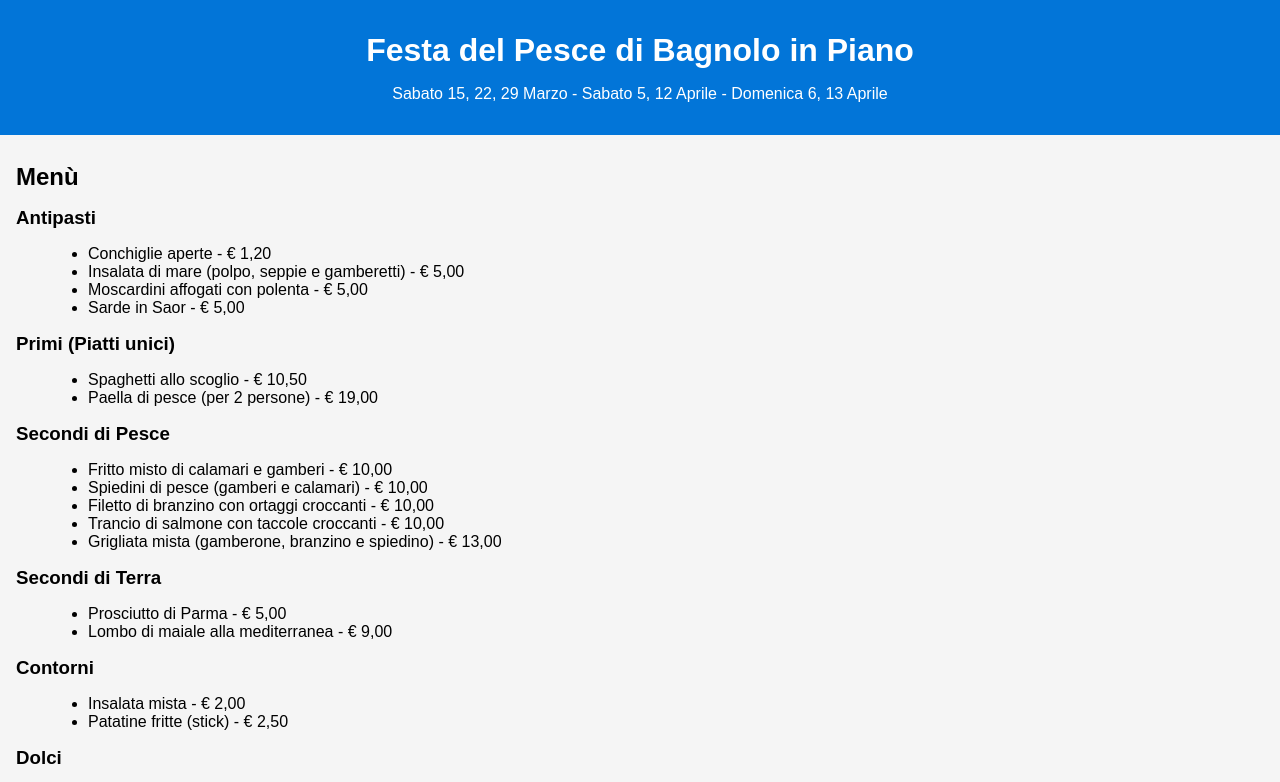
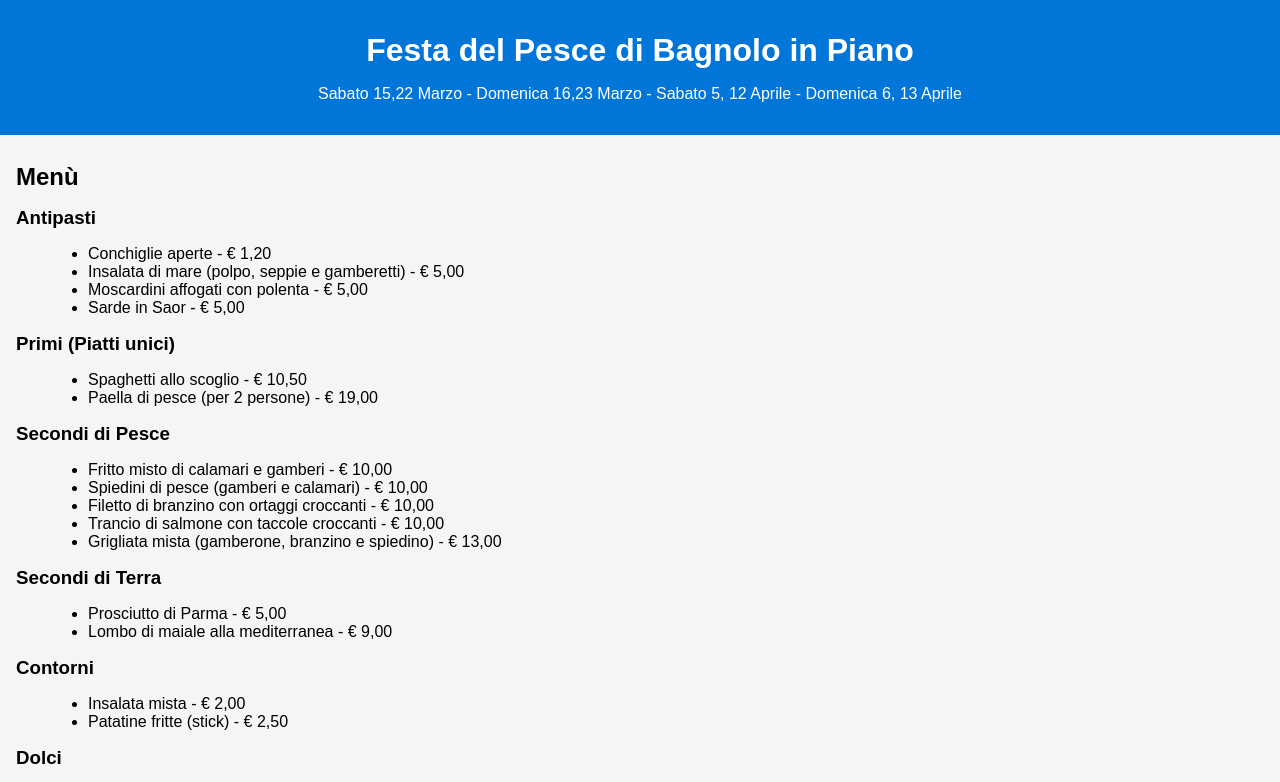
Before and after one commit to Val3h02/festa-pesce-bagnolo, a website: page public/index.html in a window 1280 px wide. Shown: the top 782 px of the page. Drawn offline with Linux system fonts and the light colour scheme.

Commit message:
index.html

```diff
--- a/public/index.html
+++ b/public/index.html
@@ -8,7 +8,7 @@
 <body>
   <header>
     <h1>Festa del Pesce di Bagnolo in Piano</h1>
-    <p>Sabato 15, 22, 29 Marzo - Sabato 5, 12 Aprile - Domenica 6, 13 Aprile</p>
+    <p>Sabato 15,22 Marzo - Domenica 16,23 Marzo - Sabato 5, 12 Aprile - Domenica 6, 13 Aprile</p>
   </header>
 
   <main>
```
